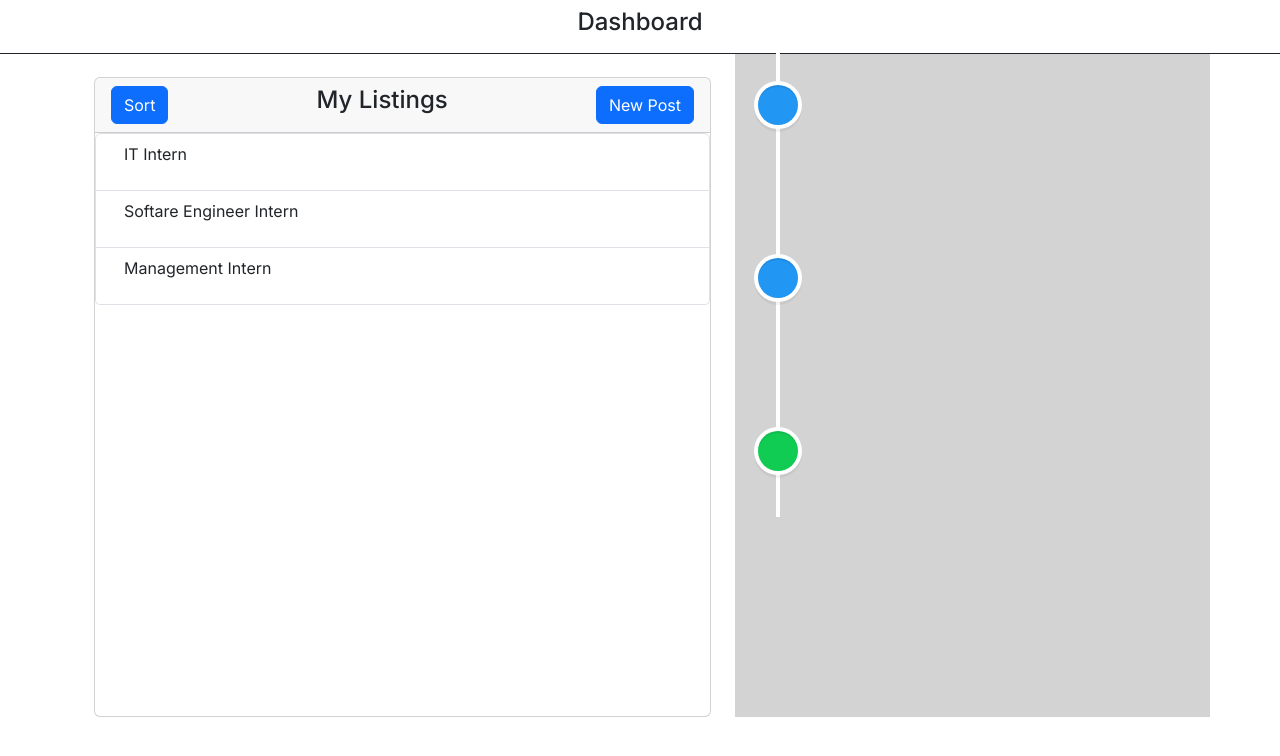
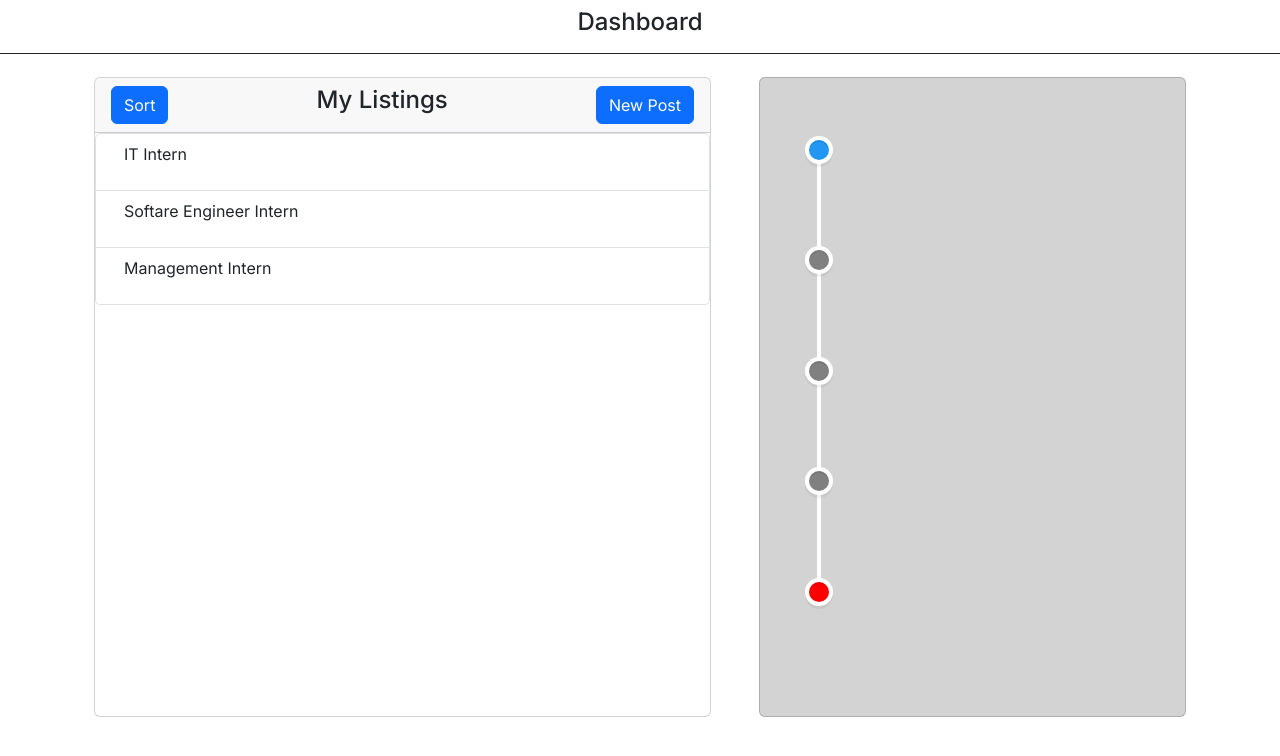
Before and after one commit to robwakefield/InternHunt, a Next.js app: page /studentDashboard in a window 1280 px wide. Shown: the top 756 px of the page. Built offline with nearby package versions, Linux system fonts and the light colour scheme.

Commit message:
added viewfeedback in timeline and fix spacing in timeline

```diff
--- a/package.json
+++ b/package.json
@@ -20,7 +20,8 @@
     "react": "^18.2.0",
     "react-bootstrap": "^2.7.4",
     "react-dom": "^18.2.0",
-    "react-vertical-timeline-component": "^3.6.0"
+    "react-vertical-timeline-component": "^3.6.0",
+    "vertical-timeline-component-react": "^4.4.1"
   },
   "devDependencies": {
     "cypress": "^12.13.0",
--- a/src/app/studentDashboard/page.js
+++ b/src/app/studentDashboard/page.js
@@ -69,27 +69,46 @@ function StudentDashboard() {
 
 
 
-          <Col xs={5} className="progressTimeline" ><VerticalTimeline style={{ height: "80vh" }} layout={{ default: '1-column-left'}}>
-            <VerticalTimelineElement position="right"
+          <Col xs={5}><Container style={{ height: "80vh" }} ><Card className="mt-4 h-100 progressTimeline">
+            <VerticalTimeline style={{ height: "80vh" }} layout={{ default: '1-column-left' }}>
+            <VerticalTimelineElement
               className="vertical-timeline-element--work"
               contentStyle={{ background: 'rgb(33, 150, 243)', color: '#fff' }}
-              contentArrowStyle={{ borderRight: '7px solid  rgb(33, 150, 243)' }}
               date="10 Mar 2023"
-              iconStyle={{ background: 'rgb(33, 150, 243)', color: '#fff' }}
+              iconStyle={{ background: 'rgb(33, 150, 243)', color: '#fff'}}
             >
-              <h3 className="vertical-timeline-element-title">Creative Director</h3>
+              <h6 className="vertical-timeline-element-title">Upload CV</h6>
             </VerticalTimelineElement>
-            <VerticalTimelineElement  position="right"
+            <VerticalTimelineElement
               className="vertical-timeline-element--work"
               date="10 Mar 2023"
-              iconStyle={{ background: 'rgb(33, 150, 243)', color: '#fff' }}
+              iconStyle={{ background: 'grey', color: '#fff' }}
             >
-              <h3 className="vertical-timeline-element-title">Art Director</h3>
+              <h6 className="vertical-timeline-element-title">Applpication Submitted</h6>
             </VerticalTimelineElement>
-            <VerticalTimelineElement position="right"
-              iconStyle={{ background: 'rgb(16, 204, 82)', color: '#fff' }}
-            />
-          </VerticalTimeline></Col>
+            <VerticalTimelineElement
+              className="vertical-timeline-element--work"
+              date="10 Mar 2023"
+              iconStyle={{ background: 'grey', color: '#fff' }}
+            >
+              <h6 className="vertical-timeline-element-title">CV Viewed</h6>
+              </VerticalTimelineElement>
+              <VerticalTimelineElement
+              className="vertical-timeline-element--work"
+              date="10 Mar 2023"
+              iconStyle={{ background: 'grey', color: '#fff' }}
+            >
+              <h6 className="vertical-timeline-element-title">Interview</h6>
+              </VerticalTimelineElement>
+              <VerticalTimelineElement
+              className="vertical-timeline-element--work"
+              date="10 Mar 2023"
+              iconStyle={{ background: 'red', color: '#fff' }}
+            >
+                <h6 className="vertical-timeline-element-title">Applpication Unsuccessful <br></br>
+                  <a className="feedback" href="./studentApplication">View Feedback</a> </h6>
+            </VerticalTimelineElement>
+          </VerticalTimeline></Card></Container></Col>
         </Row>
       </Container>
     </main>
--- a/src/app/studentDashboard/studentDashboard.css
+++ b/src/app/studentDashboard/studentDashboard.css
@@ -9,4 +9,44 @@ studentDashboard {
 
 .progressTimeline {
   background-color: lightgrey;
+  margin-top: 30px;
+  padding-left: 30px;
+  padding-right: 30px;
+  padding-top: 0px;
 }
+
+.vertical-timeline{
+  padding: 0px !important;
+}
+
+
+.vertical-timeline::before{
+  top: 70px !important;
+  height: 75% !important;
+
+}
+
+.vertical-timeline-element-icon{
+  width: 20px !important;
+  height: 20px !important;
+  left: 10px !important;
+  top: 30px !important;
+}
+
+.vertical-timeline-element {
+  position: relative;
+  margin: 2em 0 !important;
+}
+
+.vertical-timeline-element-content {
+  padding-bottom: 0px !important;
+}
+
+.vertical-timeline-element-content-arrow {
+  display: none;
+}
+
+
+.feedback {
+  font-size: small !important;
+}
```
Also changed, not shown: 1 other file (tests, documents, lock files or other folders).
